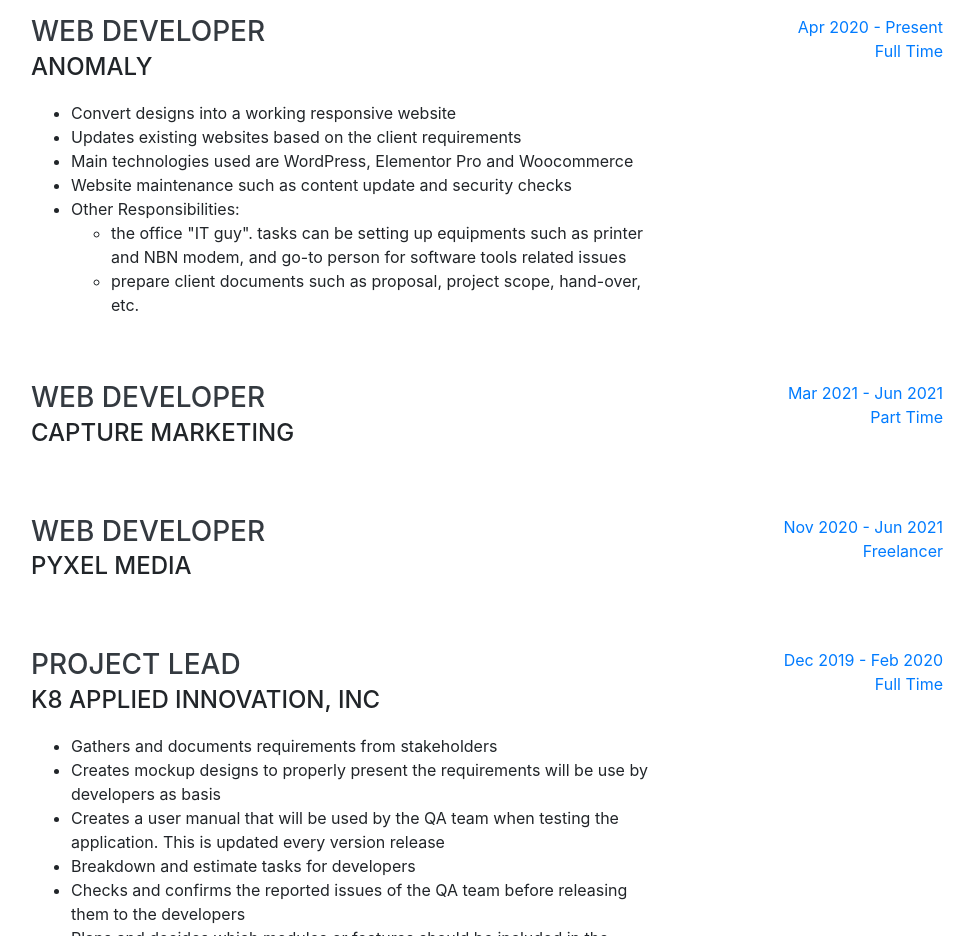
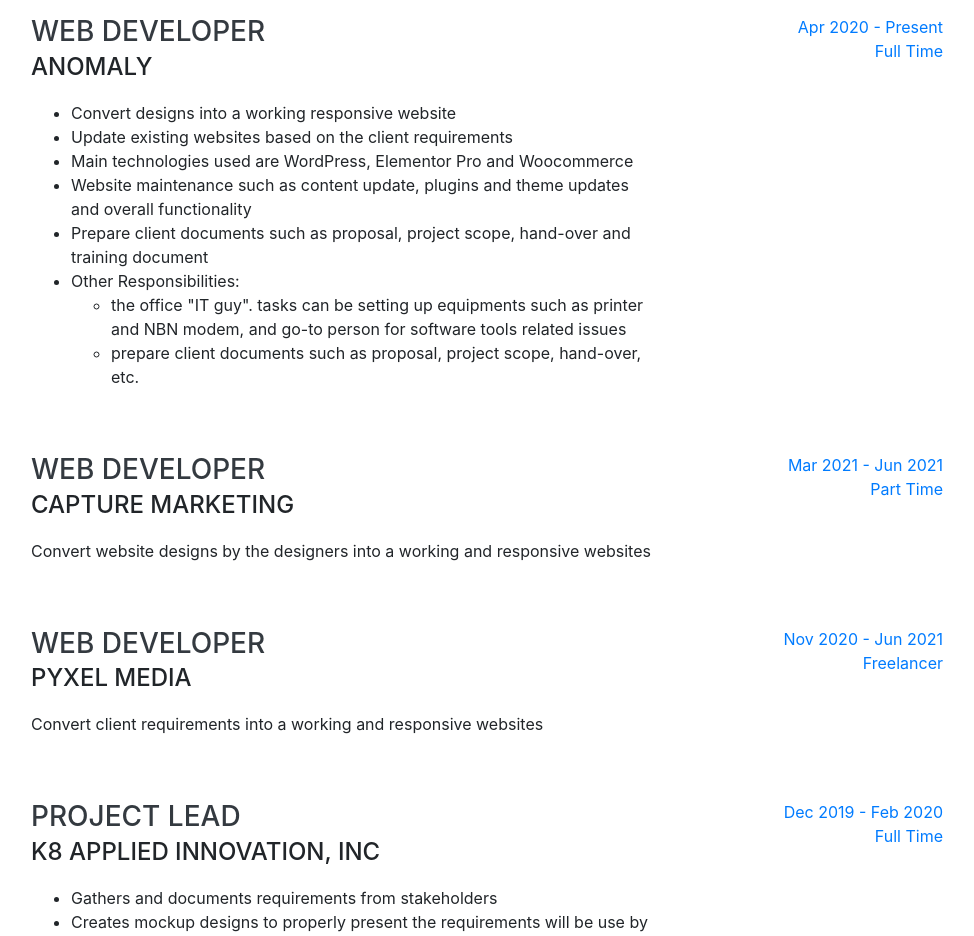
Before and after one commit to joefclarin/joefclarin.github.io, a website with bundled scripts: page index.html in a window 1280 px wide. Shown: the part 920-1856 px from the top of the page, without its empty margins (289-1263 px from the left). Built offline with nearby package versions, Linux system fonts and the light colour scheme; a web font is replaced by a local one.

Commit message:
update experiences

```diff
--- a/index.html
+++ b/index.html
@@ -123,9 +123,10 @@
             <p>
               <ul>
                 <li>Convert designs into a working responsive website</li>
-                <li>Updates existing websites based on the client requirements</li>
+                <li>Update existing websites based on the client requirements</li>
                 <li>Main technologies used are WordPress, Elementor Pro and Woocommerce</li>
-                <li>Website maintenance such as content update and security checks</li>
+                <li>Website maintenance such as content update, plugins and theme updates and overall functionality</li>
+                <li>Prepare client documents such as proposal, project scope, hand-over and training document</li>
                 <li>
                   Other Responsibilities:
                   <ul>
@@ -146,6 +147,7 @@
           <div class="resume-content">
             <h3 class="mb-0">Web Developer</h3>
             <div class="subheading mb-3">Capture Marketing</div>
+            <p>Convert website designs by the designers into a working and responsive websites</p>
           </div>
           <div class="resume-date text-md-right">
             <div class="text-primary">Mar 2021 - Jun 2021</div>
@@ -157,6 +159,7 @@
           <div class="resume-content">
             <h3 class="mb-0">Web Developer</h3>
             <div class="subheading mb-3">Pyxel Media</div>
+            <p>Convert client requirements into a working and responsive websites</p>
           </div>
           <div class="resume-date text-md-right">
             <div class="text-primary">Nov 2020 - Jun 2021</div>
```
